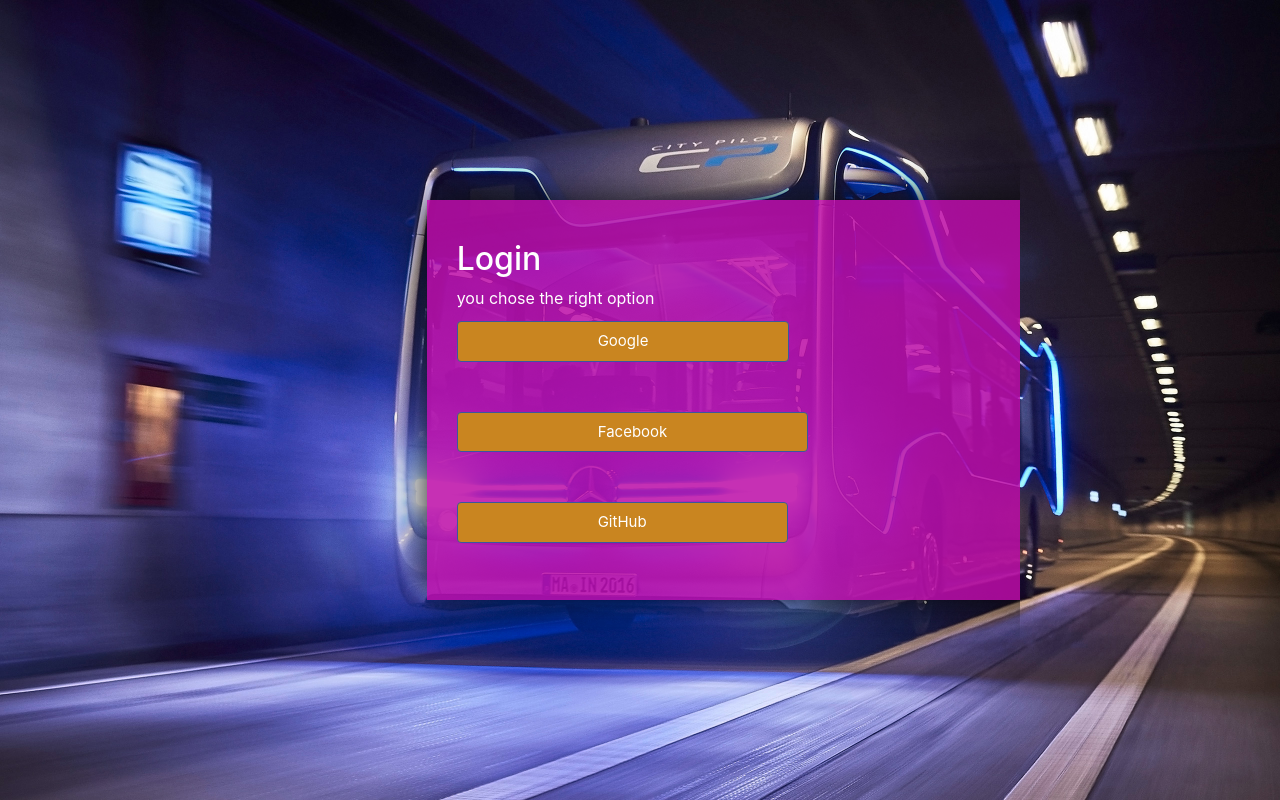
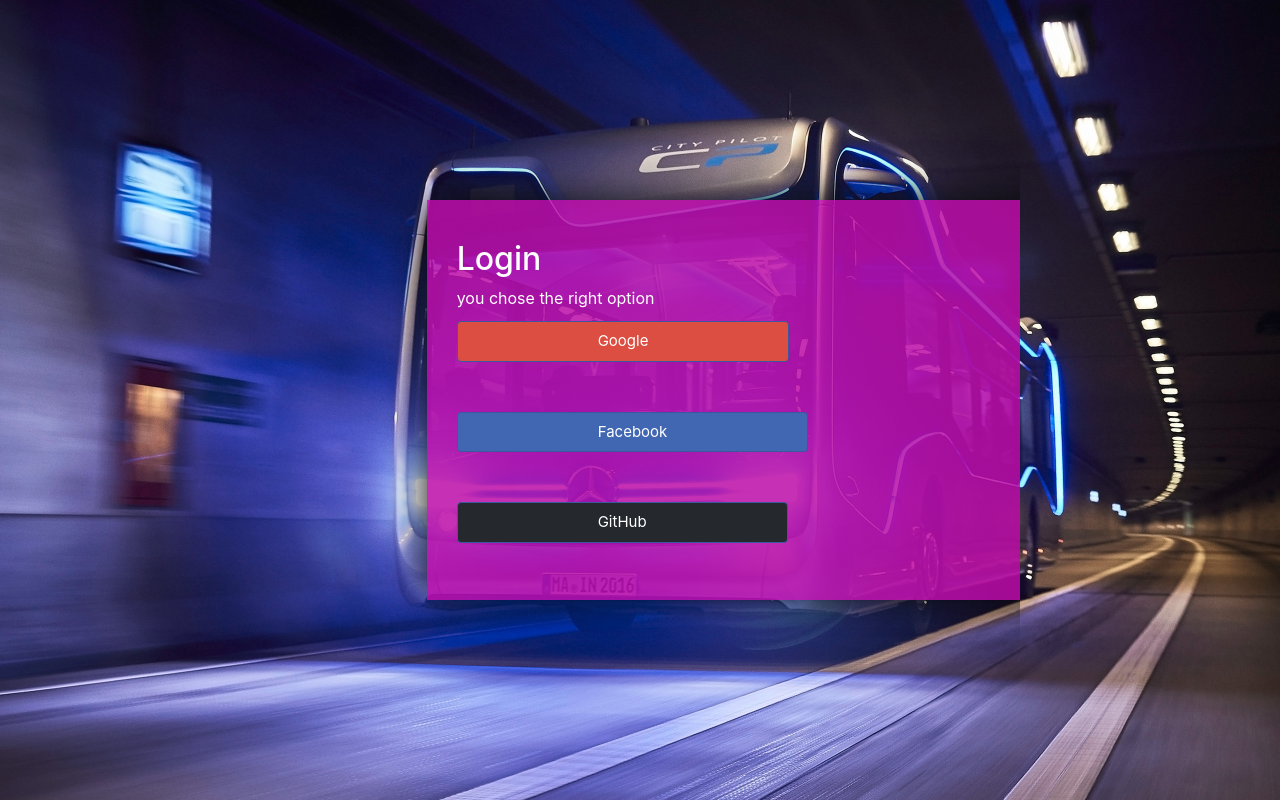
Before and after one commit to VisheshGoyal25/final-year-project, a React (Create React App) app in the folder frontend/: page /login in a window 1280 px wide. Built offline with nearby package versions, Linux system fonts and the light colour scheme; no server answers.

Commit message:
update ui google

```diff
--- a/frontend/src/components/Login-Signup/LogOrsign.js
+++ b/frontend/src/components/Login-Signup/LogOrsign.js
@@ -7,15 +7,15 @@ export default function LogOrsign({ history }) {
     let [userData, setUserData] = useState({})
     const google = () => {
         window.open("http://localhost:5000/auth/google", "_self");
-      };
+    };
 
-      const github = () => {
+    const github = () => {
         window.open("http://localhost:5000/auth/github", "_self");
-      };
+    };
 
-      const facebook = () => {
+    const facebook = () => {
         window.open("http://localhost:5000/auth/facebook", "_self");
-      };
+    };
 
 
 
@@ -30,13 +30,13 @@ export default function LogOrsign({ history }) {
                                     <h2>Login</h2>
                                     <p>you chose the right option</p>
                                     <ul>
-                                        <li><div className="facebook" onClick={google}>Google</div></li>
+                                        <li><div style={{ background: '#dc4e41' }} className="facebook" onClick={google}>Google</div></li>
                                     </ul>
                                     <ul>
-                                        <li><div className="facebook" onClick={facebook}>facebook</div></li>
+                                        <li><div style={{ background: '#4267b2' }} className="facebook" onClick={facebook}>facebook</div></li>
                                     </ul>
                                     <ul>
-                                        <li><div className="facebook" onClick={github}>GitHub</div></li>
+                                        <li><div style={{ background: '#25292e' }} className="facebook" onClick={github}>GitHub</div></li>
                                     </ul>
                                 </div>
 
```
Also changed, not shown: frontend/src/components/TicketPage/Email.js (+0 -8 lines), 1 other file (tests, documents, lock files or other folders).
